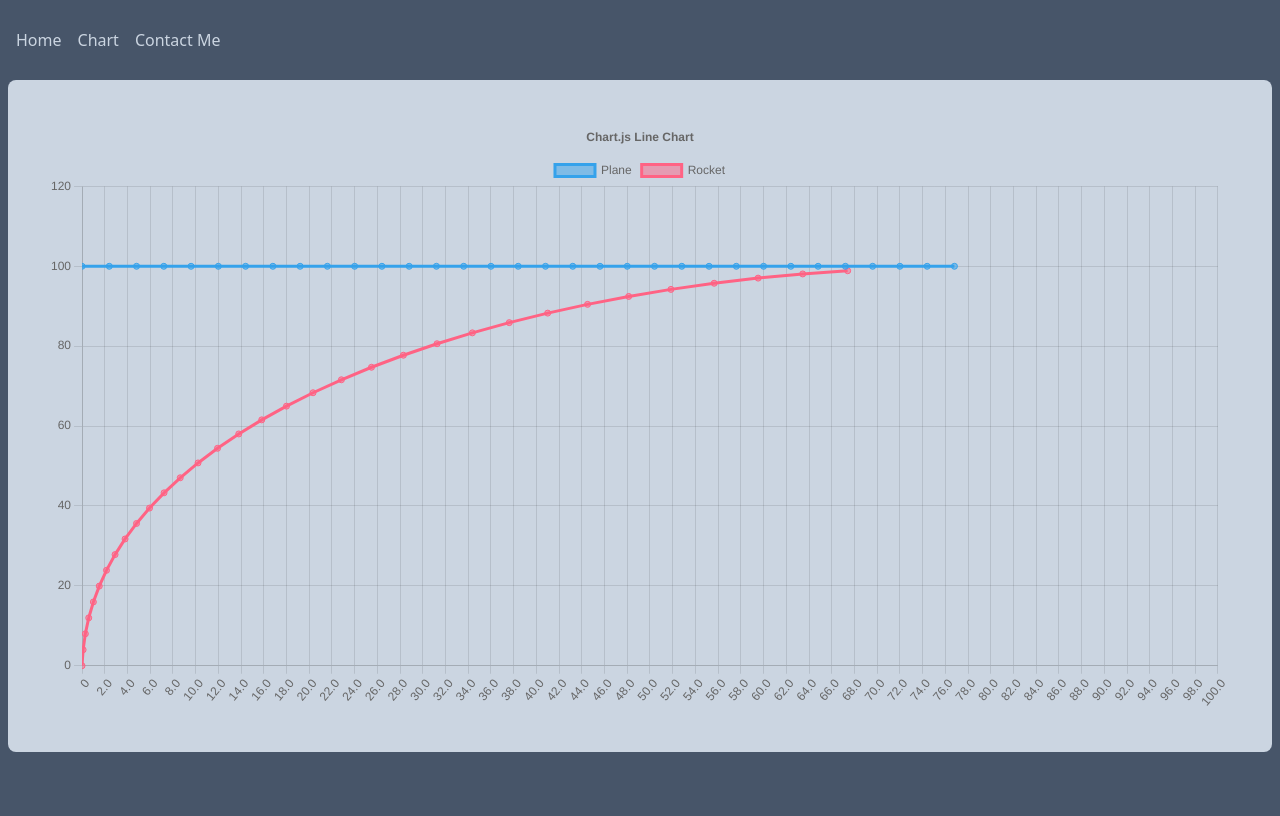
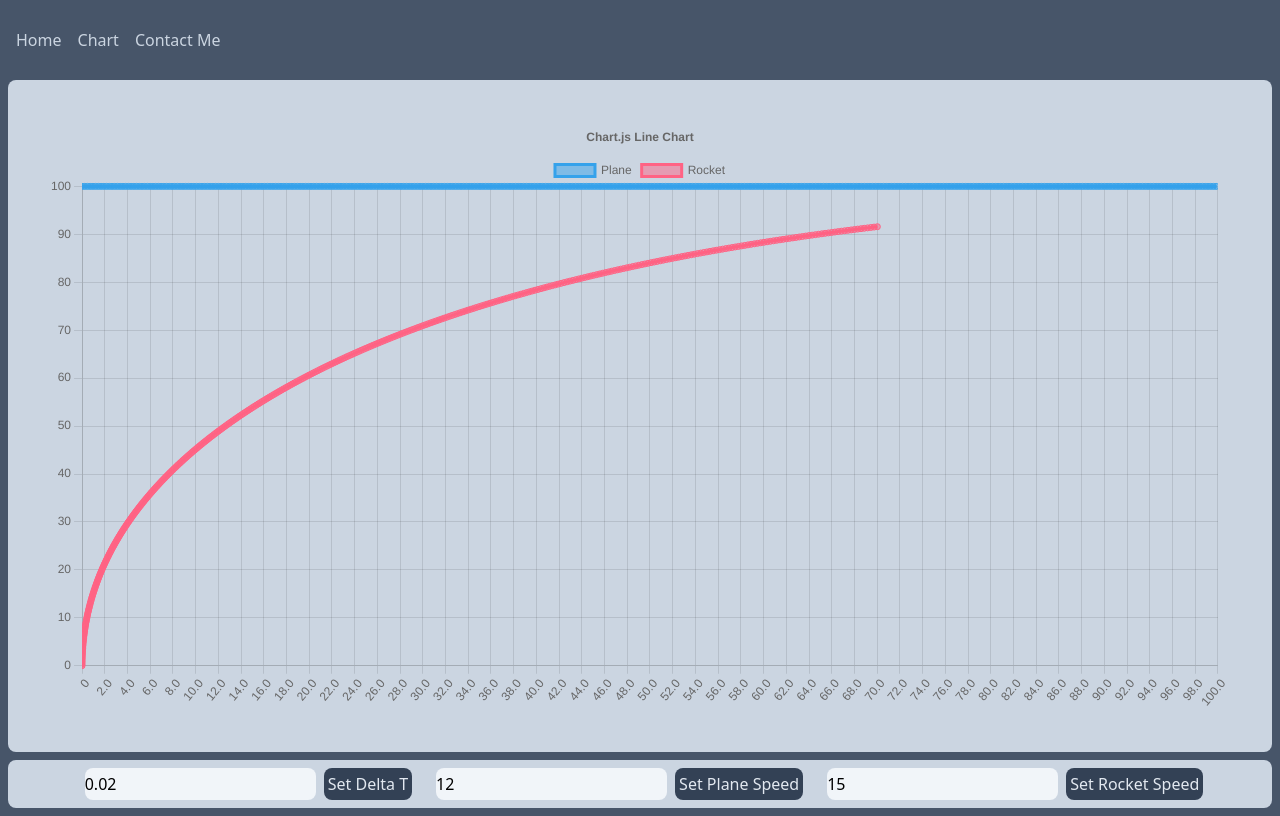
Before and after one commit to Mrkh97/RocketPlaneProject, a React (Create React App) app: page /chart in a window 1280 px wide. Built offline with nearby package versions, Linux system fonts and the light colour scheme.

Commit message:
Merge branch 'master' of https://github.com/Mrkh97/learn-again

```diff
--- a/src/components/Chart.js
+++ b/src/components/Chart.js
@@ -8,6 +8,7 @@ import {
   Tooltip,
   Legend,
 } from 'chart.js';
+import { useState } from 'react';
 import { Line } from 'react-chartjs-2';
 
 ChartJS.register(
@@ -20,43 +21,47 @@ ChartJS.register(
   Legend
 );
 
-  let deltaT = 0.2;
+export default function Chart() {
+  const [deltaValue,setDeltaValue] =useState(0.02)
+  const [deltaT, setDeltaT] = useState(0.02);
 
-  let planeV = 12;
+  const [planeSpeedValue,setPlaneSpeedValue] = useState(12);
+  const [planeV,setPlaneV] = useState(12);
+
+  const [rocketSpeedValue,setRocektSpeedValue] = useState(15);
+  const [rocketV,setRocketV] = useState(15);
+
   let XPlane = 0;
   let YPlane = 100;
   let XtPlane = [];
   let YtPlane = [];
   let planeCordinates = {};
 
-  let rocketV = 20;
   let XRocket = 0;
   let YRocket = 0;
   let XtRocket = [];
   let YtRocket = [];
   let rocketCordinates = {};
 
-  while( XPlane < 100 ){
+  while (XPlane < 100) {
     XtPlane.push(XPlane);
     YtPlane.push(YPlane);
     XtRocket.push(XRocket);
     YtRocket.push(YRocket);
-    XPlane = XPlane + (planeV*deltaT);
-    XRocket = XRocket + (rocketV*deltaT*((XPlane-XRocket)/(Math.sqrt(((XPlane-XRocket)**2)+((YPlane-YRocket)**2)))));
-    YRocket = YRocket + (rocketV*deltaT*((YPlane-YRocket)/(Math.sqrt(((XPlane-XRocket)**2)+((YPlane-YRocket)**2)))));
-    console.log((Math.sqrt(((XPlane-XRocket)**2)+((YPlane-YRocket)**2))));
-    if((Math.sqrt(((XPlane-XRocket)**2)+((YPlane-YRocket)**2)))<deltaT){
+    XPlane = XPlane + (planeV * deltaT);
+    XRocket = XRocket + (rocketV * deltaT * ((XPlane - XRocket) / (Math.sqrt(((XPlane - XRocket) ** 2) + ((YPlane - YRocket) ** 2)))));
+    YRocket = YRocket + (rocketV * deltaT * ((YPlane - YRocket) / (Math.sqrt(((XPlane - XRocket) ** 2) + ((YPlane - YRocket) ** 2)))));
+    console.log((Math.sqrt(((XPlane - XRocket) ** 2) + ((YPlane - YRocket) ** 2))));
+    if ((Math.sqrt(((XPlane - XRocket) ** 2) + ((YPlane - YRocket) ** 2))) < 0.1) {
       //having problem with this at last have to use deltaT value fro breaking
       break;
     }
-
   }
 
-  XtPlane.forEach((item,i)=>planeCordinates[item.toFixed(10)]=YtPlane[i]);
-  XtRocket.forEach((item,i)=>rocketCordinates[item]=YtRocket[i]);
+  XtPlane.forEach((item, i) => planeCordinates[item.toFixed(10)] = YtPlane[i]);
+  XtRocket.forEach((item, i) => rocketCordinates[item] = YtRocket[i]);
 
-
-const totalDuration = 10000;
+  const totalDuration = 4000;
   const delayBetweenPoints = totalDuration / XtPlane.length;
   const previousY = (ctx) => ctx.index === 0 ? ctx.chart.scales.y.getPixelForValue(100) : ctx.chart.getDatasetMeta(ctx.datasetIndex).data[ctx.index - 1].getProps(['y'], true).y;
   const animation = {
@@ -88,7 +93,7 @@ const animation = {
     }
   };
 
-export const options = {
+  const options = {
     animation,
     scales: {
       x: {
@@ -119,11 +124,7 @@ let labels = [];
   //   labels.push(i);
   // }
 
-
-
-
-
-export const data = {
+  const data = {
     labels,
     datasets: [
       {
@@ -141,8 +142,25 @@ export const data = {
     ],
   };
 
-export default function Chart(){
-  return <div className=" p-10 bg-slate-300 m-2 rounded-lg">
+  return <div>
+    <div className=" p-10 bg-slate-300 m-2 rounded-lg">
       <Line options={options} data={data} />
     </div>
+    <div className=" m-2 bg-slate-300 rounded-lg text-center">
+      <div className=' inline-block mx-2'>
+      <input className=' bg-slate-100 m-2 rounded-lg h-8' type="number" value={deltaValue} onChange={(event)=>setDeltaValue(event.target.value)}/>
+      <button className='bg-slate-700 text-slate-200 p-1 rounded-lg hover:shadow-lg hover:scale-105 ' onClick={()=>setDeltaT(deltaValue)}>Set Delta T</button>
+      </div>
+      <div className=' inline-block mx-2'>
+      <input className=' bg-slate-100 m-2 rounded-lg h-8' type="number" value={planeSpeedValue} onChange={(event)=>setPlaneSpeedValue(event.target.value)}/>
+      <button className='bg-slate-700 text-slate-200 p-1 rounded-lg hover:shadow-lg hover:scale-105' onClick={()=>setPlaneV(planeSpeedValue)}>Set Plane Speed</button>
+      </div>
+      <div className=' inline-block mx-2'>
+      <input className=' bg-slate-100 m-2 rounded-lg h-8' type="number" value={rocketSpeedValue} onChange={(event)=>setRocektSpeedValue(event.target.value)}/>
+      <button className=' bg-slate-700 text-slate-200 p-1 rounded-lg hover:shadow-lg hover:scale-105  ' onClick={()=>setRocketV(rocketSpeedValue)}>Set Rocket Speed</button>
+      </div>
+
+    </div>
+  </div>
+
 }
```
Lines whose indentation alone changed are shown as unchanged.
